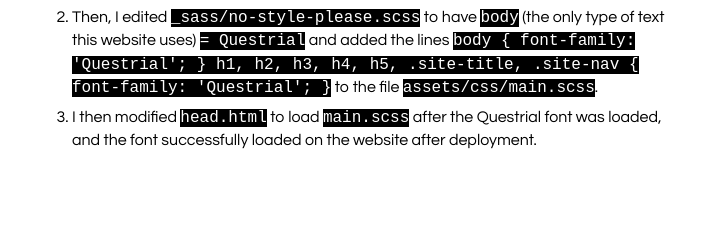
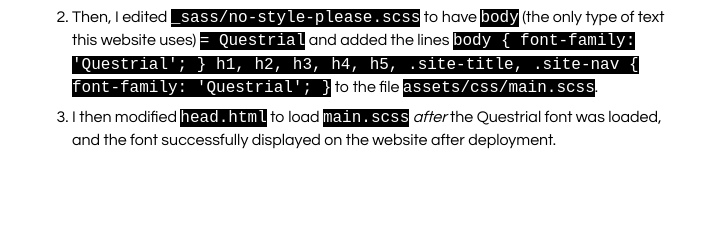
Before and after one commit to nullmiso/site, a Jekyll site: the page built from _posts/2024-06-30-fonts.md, in a window 1280 px wide. Shown: the part 675-904 px from the top of the page, without its empty margins (288-991 px from the left). Built offline with Jekyll 4.4.1, drawn with Linux system fonts in a browser that asks for light colours.

Commit message:
formatting fixes

````diff
--- a/_posts/2024-06-30-fonts.md
+++ b/_posts/2024-06-30-fonts.md
@@ -18,4 +18,4 @@
     font-family: 'Questrial';
   }```
 to the file `assets/css/main.scss`.
-3. I then modified `head.html` to load `main.scss` after the Questrial font was loaded, and the font successfully loaded on the website after deployment.
+3. I then modified `head.html` to load `main.scss` _after_ the Questrial font was loaded, and the font successfully displayed on the website after deployment.
````
